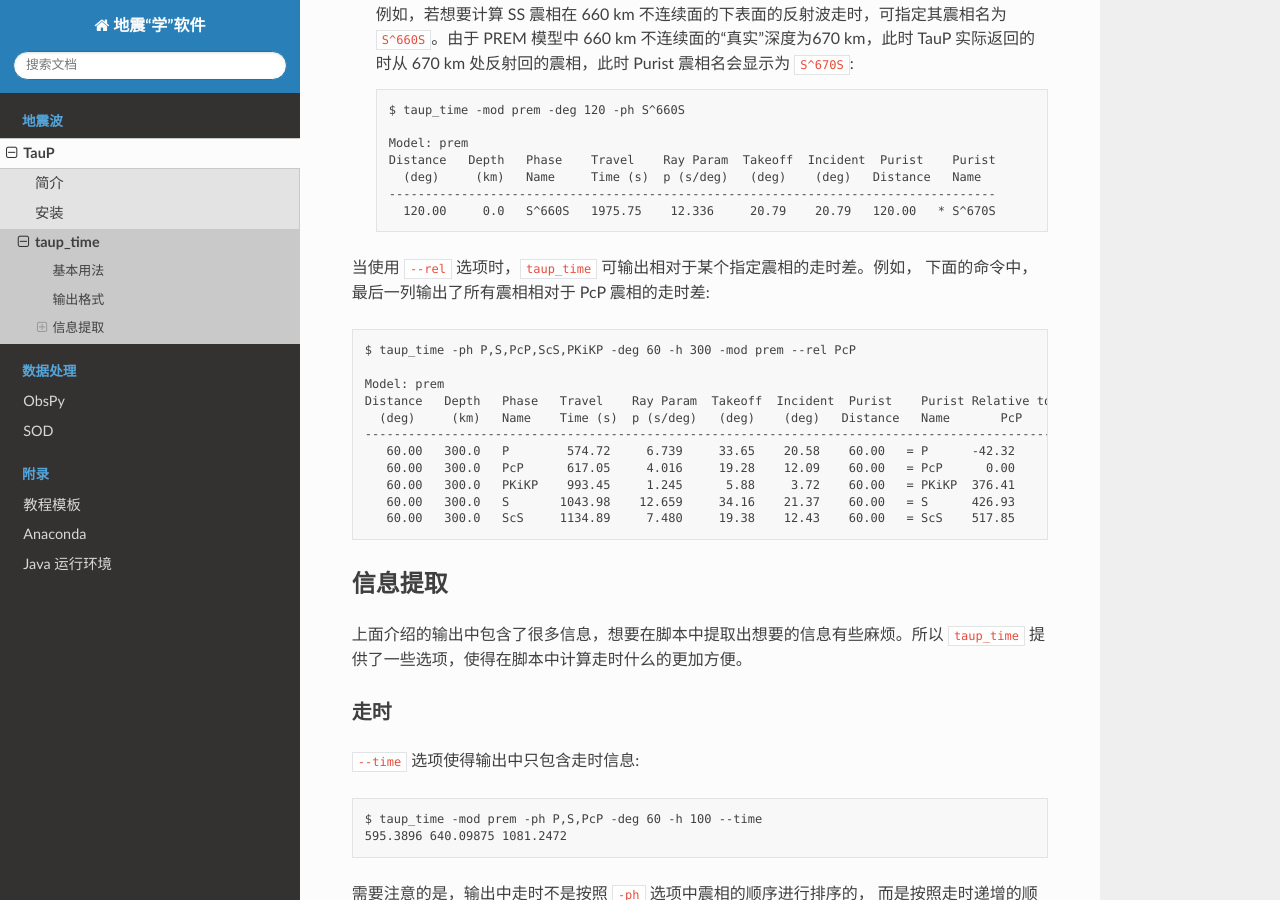
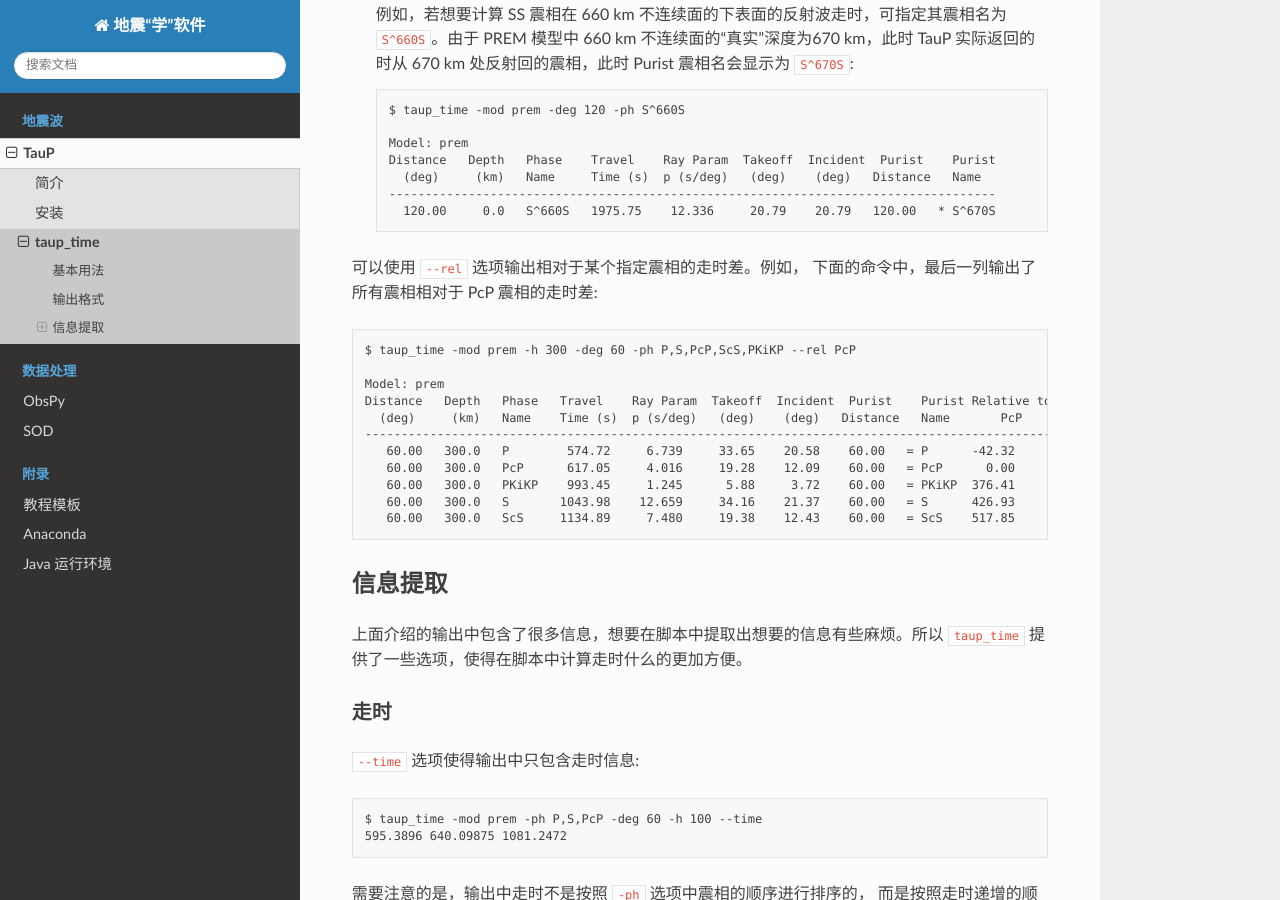
Before and after one commit to seismo-learn/software, a Sphinx documentation site: the page built from source/taup/taup_time.rst, in a window 1280 px wide and 900 px high, scrolled down 2373 px. Built offline with Sphinx 7.4.7 and the Read the Docs theme 2.0.0, drawn with Linux system fonts in a browser that asks for light colours.

Commit message:
Update source/taup/taup_time.rst
Co-authored-by: Jiayuan Yao <coreman.seism@gmail.com>

```diff
--- a/source/taup/taup_time.rst
+++ b/source/taup/taup_time.rst
@@ -110,10 +110,10 @@ TauP 默认台站位于地表，可使用 ``--stadepth`` 选项设置台站深
         ------------------------------------------------------------------------------------
           120.00     0.0   S^660S   1975.75    12.336     20.79    20.79   120.00   * S^670S
 
-当使用 ``--rel`` 选项时，``taup_time`` 可输出相对于某个指定震相的走时差。例如，
+可以使用 ``--rel`` 选项输出相对于某个指定震相的走时差。例如，
 下面的命令中，最后一列输出了所有震相相对于 PcP 震相的走时差::
 
-    $ taup_time -ph P,S,PcP,ScS,PKiKP -deg 60 -h 300 -mod prem --rel PcP
+    $ taup_time -mod prem -h 300 -deg 60 -ph P,S,PcP,ScS,PKiKP --rel PcP
 
     Model: prem
     Distance   Depth   Phase   Travel    Ray Param  Takeoff  Incident  Purist    Purist Relative to
```
